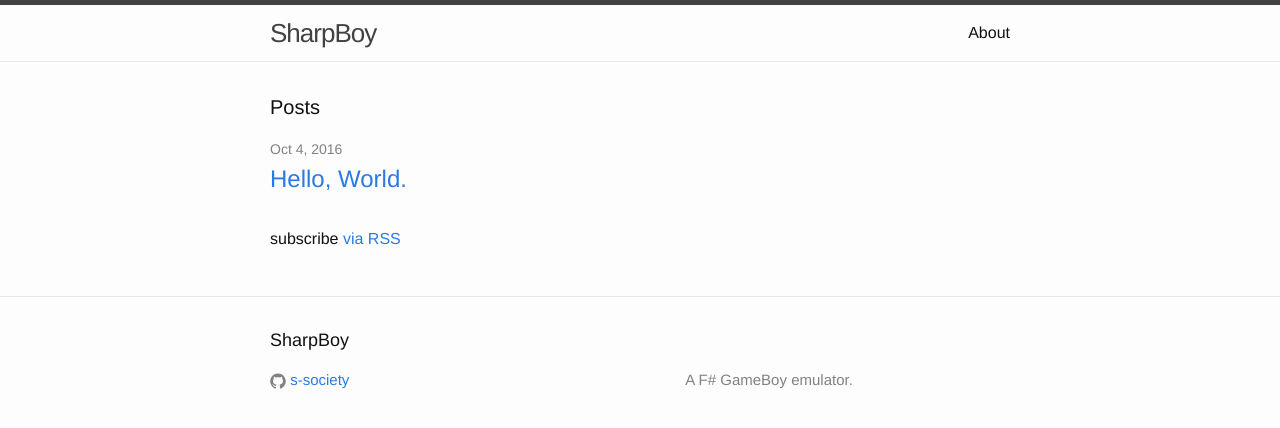
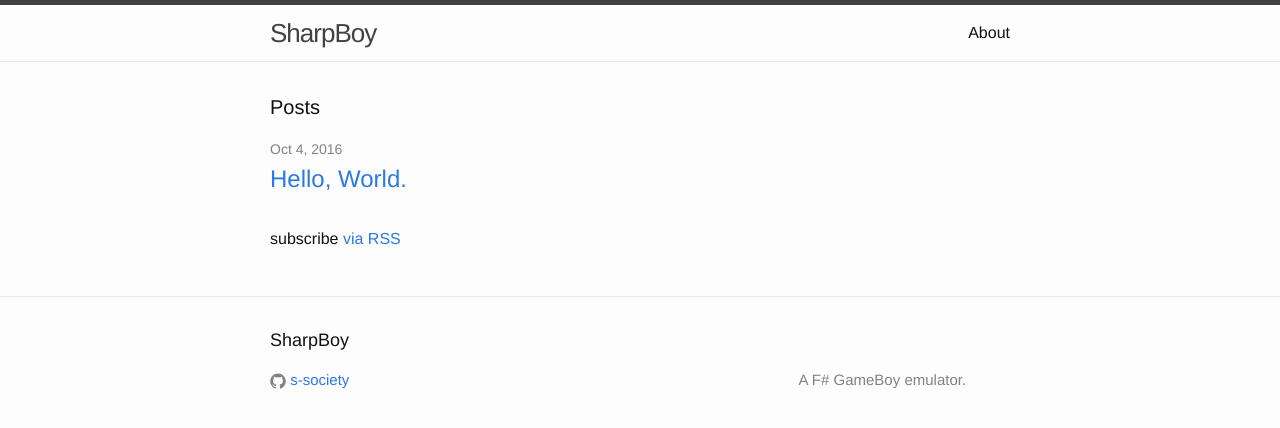
Before and after one commit to s-society/sharpboy, a Jekyll site: the page built from index.html, in a window 1280 px wide. Shown: the top 428 px of the page. Built offline with Jekyll 4.4.1, drawn with Linux system fonts in a browser that asks for light colours.

Commit message:
Update draft and layout
Signed-off-by: Antoine Martin <antoine97.martin@gmail.com>

```diff
--- a/_sass/_layout.scss
+++ b/_sass/_layout.scss
@@ -121,18 +121,18 @@
 }
 
 .footer-col-1 {
-    width: -webkit-calc(35% - (#{$spacing-unit} / 2));
-    width:         calc(35% - (#{$spacing-unit} / 2));
+    width: -webkit-calc(30% - (#{$spacing-unit} / 2));
+    width:         calc(30% - (#{$spacing-unit} / 2));
 }
 
 .footer-col-2 {
-    width: -webkit-calc(20% - (#{$spacing-unit} / 2));
-    width:         calc(20% - (#{$spacing-unit} / 2));
+    width: -webkit-calc(40% - (#{$spacing-unit} / 2));
+    width:         calc(40% - (#{$spacing-unit} / 2));
 }
 
 .footer-col-3 {
-    width: -webkit-calc(45% - (#{$spacing-unit} / 2));
-    width:         calc(45% - (#{$spacing-unit} / 2));
+    width: -webkit-calc(30% - (#{$spacing-unit} / 2));
+    width:         calc(30% - (#{$spacing-unit} / 2));
 }
 
 @include media-query($on-laptop) {
```
Also changed, not shown: _drafts/update-on-whats-happening-right-now.md (+7 -2 lines).
